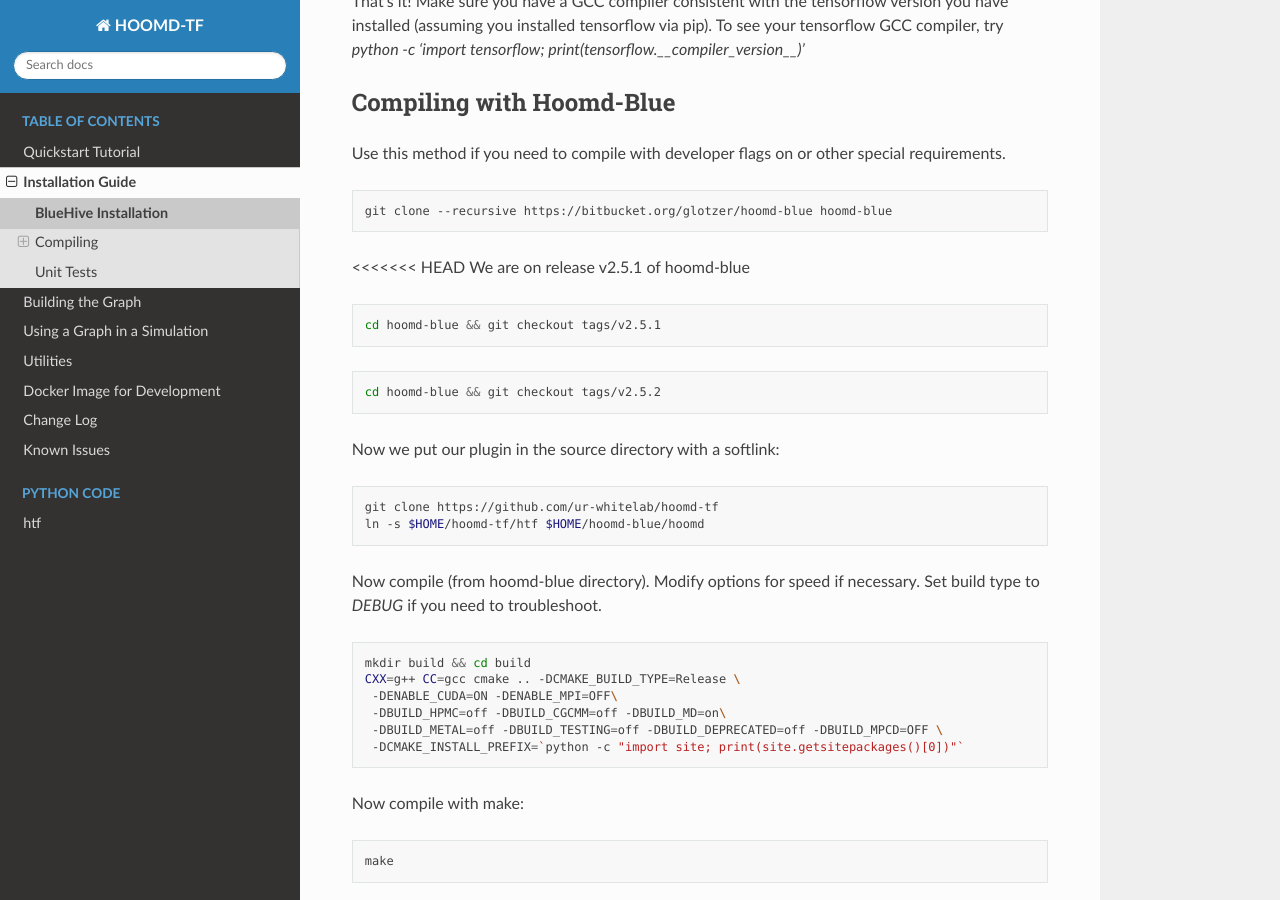
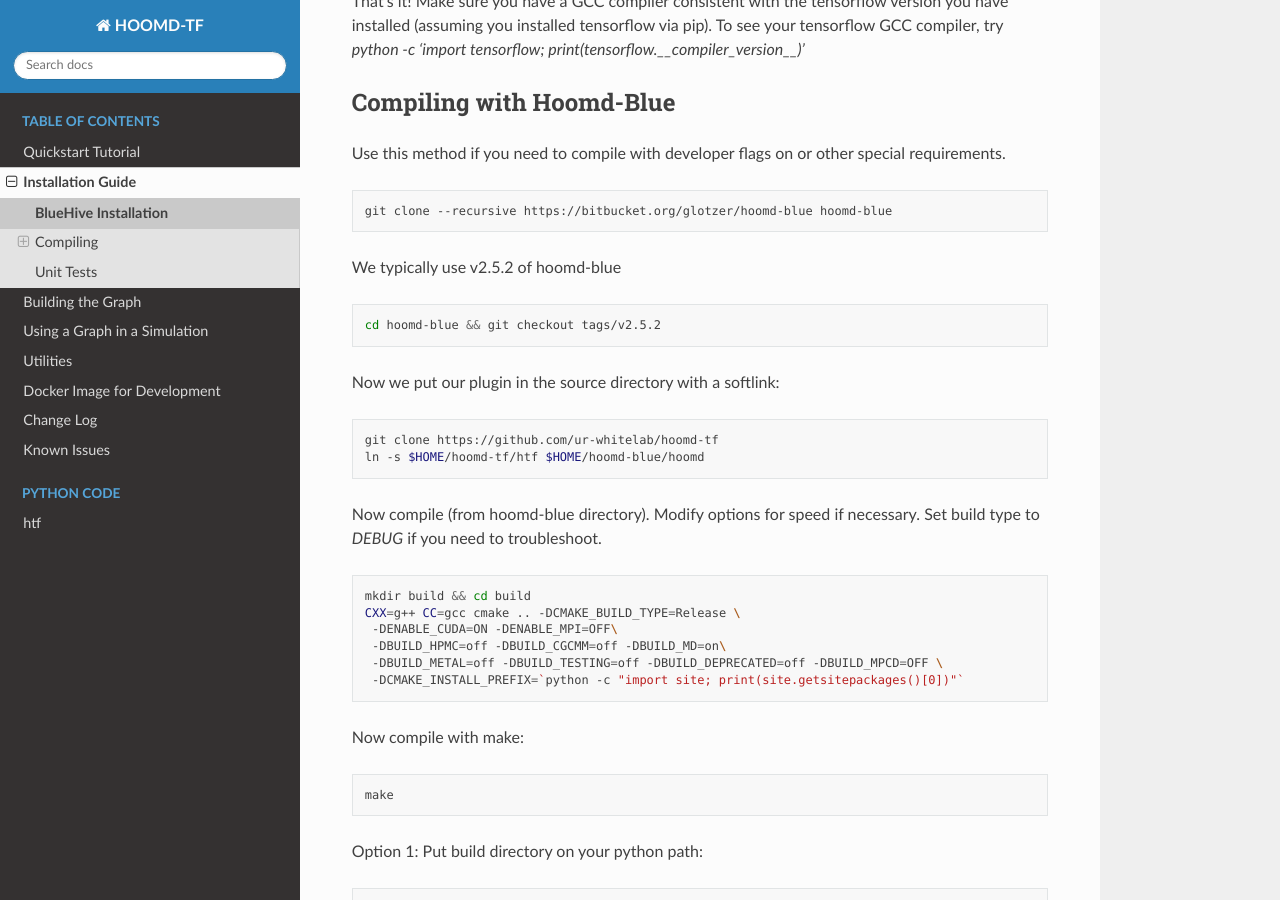
Before and after one commit to ur-whitelab/hoomd-tf, a Sphinx documentation site: the page built from sphinx-docs/source/compilation.rst, in a window 1280 px wide and 900 px high, scrolled down 2174 px. Built offline with Sphinx 7.4.7 and the Read the Docs theme 2.0.0, drawn with Linux system fonts in a browser that asks for light colours.

Commit message:
Update conf for newer sphinx version, more autodoc mocks

```diff
--- a/sphinx-docs/source/compilation.rst
+++ b/sphinx-docs/source/compilation.rst
@@ -138,13 +138,6 @@
 
     git clone --recursive https://bitbucket.org/glotzer/hoomd-blue hoomd-blue
 
-<<<<<<< HEAD
-We are on release v2.5.1 of hoomd-blue
-
-.. code:: bash
-
-    cd hoomd-blue && git checkout tags/v2.5.1
-=======
 We typically use v2.5.2 of hoomd-blue
 
 .. code:: bash
--- a/sphinx-docs/source/conf.py
+++ b/sphinx-docs/source/conf.py
@@ -13,7 +13,8 @@
 import os
 import sys
 import mock
-from copy import copy
+
+sys.path.insert(0, os.path.abspath('../../'))
 
 # get the version string from the codebase
 with open('../../htf/version.py') as f:
@@ -66,4 +67,7 @@
 
 
 # mock hoomd import so we can generate docs without installing
-autodoc_mock_imports = ['hoomd']
+autodoc_mock_imports = ['hoomd', 'hoomd.md', 'hoomd.md.nlist', 'hoomd.comm', 'tensorflow','numpy','hoomd._htf']
+
+# define master doc for newer versions of sphinx
+master_doc = 'index'
```
